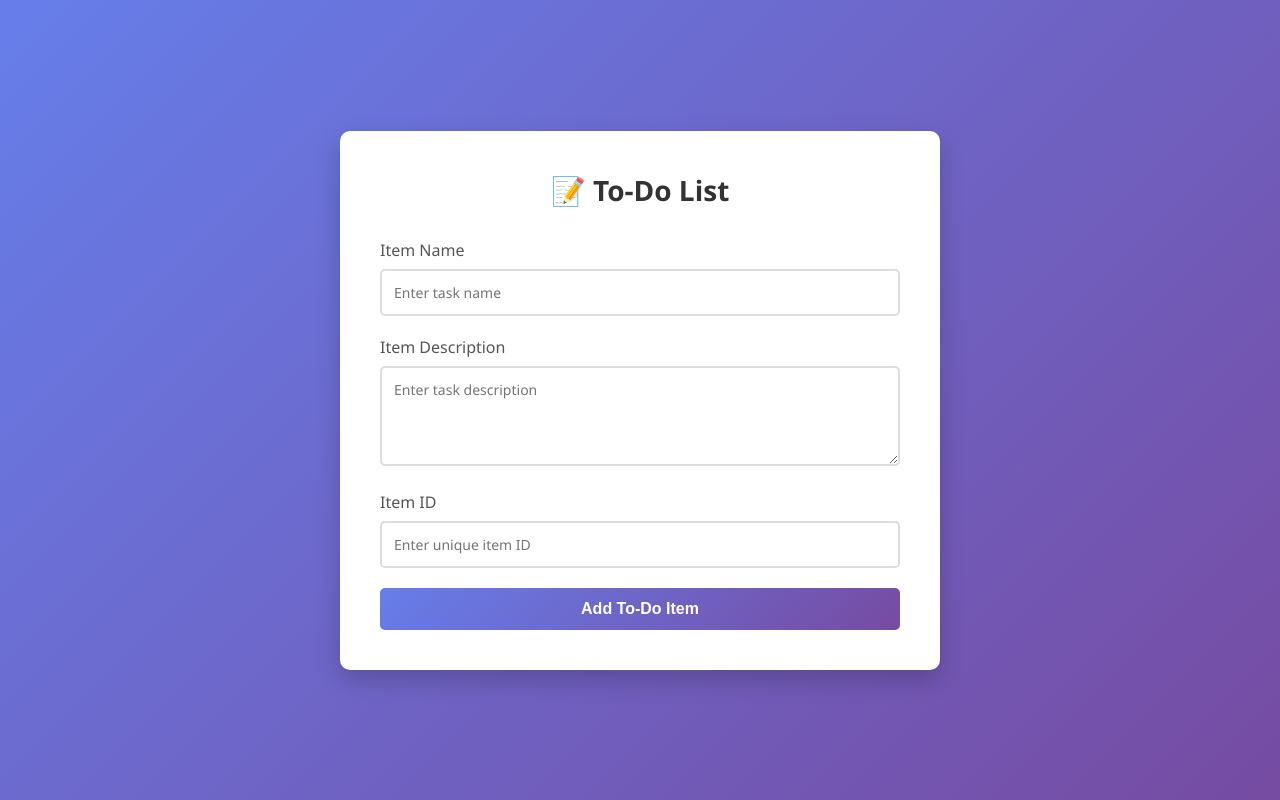
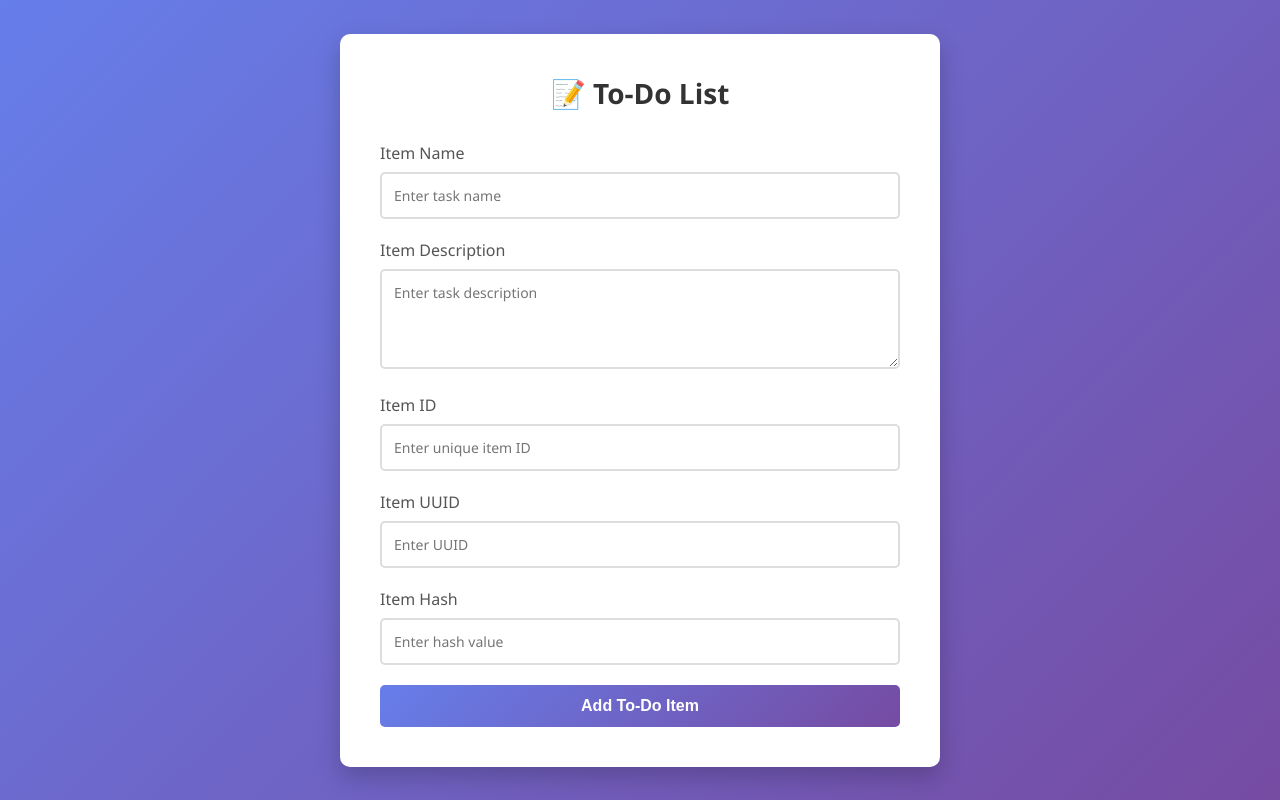
Before and after one commit to NaveenKumarRB/Test-Tute, a Flask app: template templates/todo.html in a window 1280 px wide. Run offline with Flask 3, Linux system fonts and the light colour scheme; the template is opened without the code that fills it, so the values that code supplies are empty.

Commit message:
Restate form with Item ID, UUID, and Hash fields updated

```diff
--- a/app.py
+++ b/app.py
@@ -102,5 +102,58 @@ def success():
     return render_template("success.html")
 
 
+# ─────────────────────────────────────────────
+# Route 4: /submittodoitem — Accept and store To-Do items
+# ─────────────────────────────────────────────
+@app.route("/submittodoitem", methods=["POST"])
+def submit_todo_item():
+    """Accept itemName and itemDescription via POST and store in MongoDB."""
+    try:
+        item_name = request.form.get("itemName", "").strip()
+        item_description = request.form.get("itemDescription", "").strip()
+
+        # Basic validation
+        if not item_name or not item_description:
+            return jsonify({
+                "status": "error",
+                "message": "Both itemName and itemDescription are required."
+            }), 400
+
+        db = get_db()
+        collection = db["todo_items"]
+
+        document = {
+            "itemName": item_name,
+            "itemDescription": item_description,
+            "created_at": datetime.utcnow(),
+            "completed": False
+        }
+
+        result = collection.insert_one(document)
+
+        if result.inserted_id:
+            return jsonify({
+                "status": "success",
+                "message": "To-Do item added successfully",
+                "id": str(result.inserted_id)
+            }), 201
+        else:
+            return jsonify({
+                "status": "error",
+                "message": "Failed to insert item"
+            }), 500
+
+    except ConnectionFailure:
+        return jsonify({
+            "status": "error",
+            "message": "Could not connect to MongoDB"
+        }), 500
+    except Exception as e:
+        return jsonify({
+            "status": "error",
+            "message": f"An unexpected error occurred: {str(e)}"
+        }), 500
+
+
 if __name__ == "__main__":
     app.run(debug=os.getenv("FLASK_DEBUG", "False") == "True", port=5000)
--- a/templates/todo.html
+++ b/templates/todo.html
@@ -142,6 +142,16 @@
                 <input type="text" id="itemId" name="itemId" placeholder="Enter unique item ID" required>
             </div>
 
+            <div class="form-group">
+                <label for="itemUuid">Item UUID</label>
+                <input type="text" id="itemUuid" name="itemUuid" placeholder="Enter UUID" required>
+            </div>
+
+            <div class="form-group">
+                <label for="itemHash">Item Hash</label>
+                <input type="text" id="itemHash" name="itemHash" placeholder="Enter hash value" required>
+            </div>
+
             <button type="submit">Add To-Do Item</button>
         </form>
 
```
